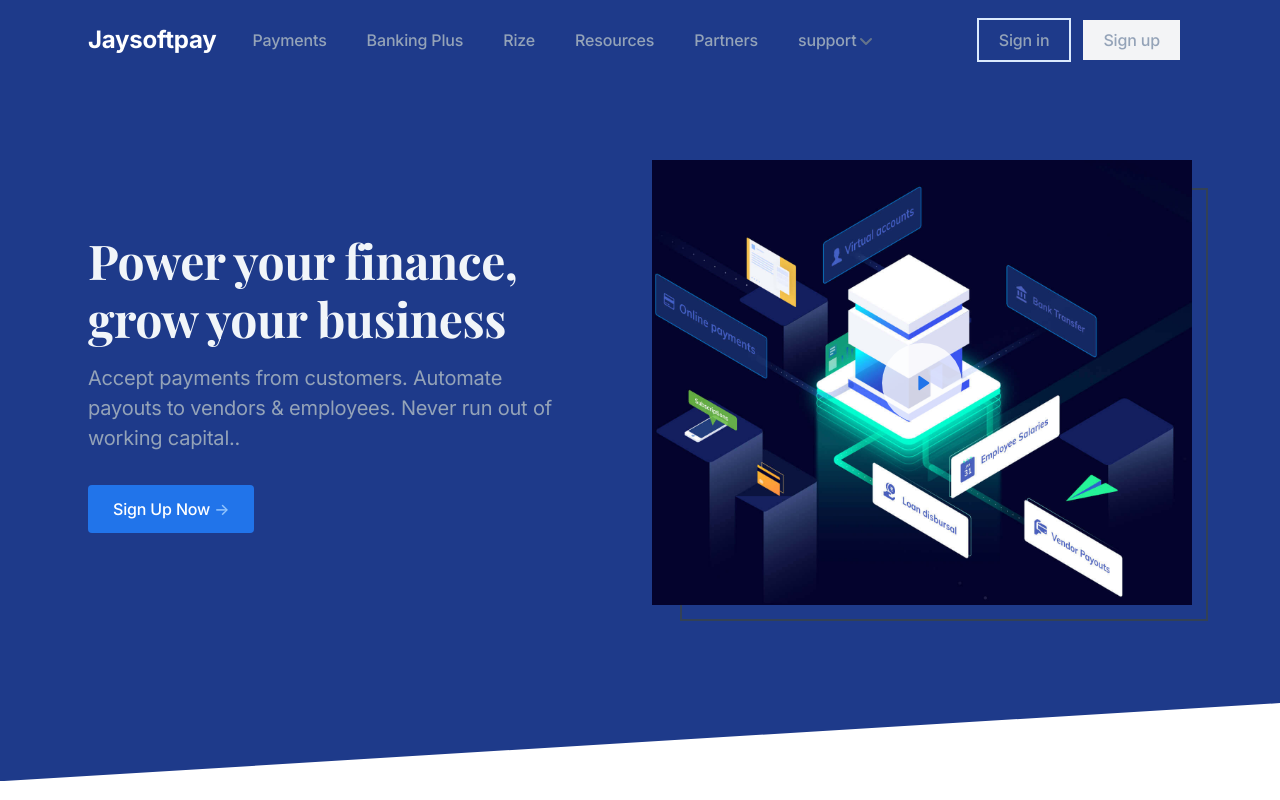
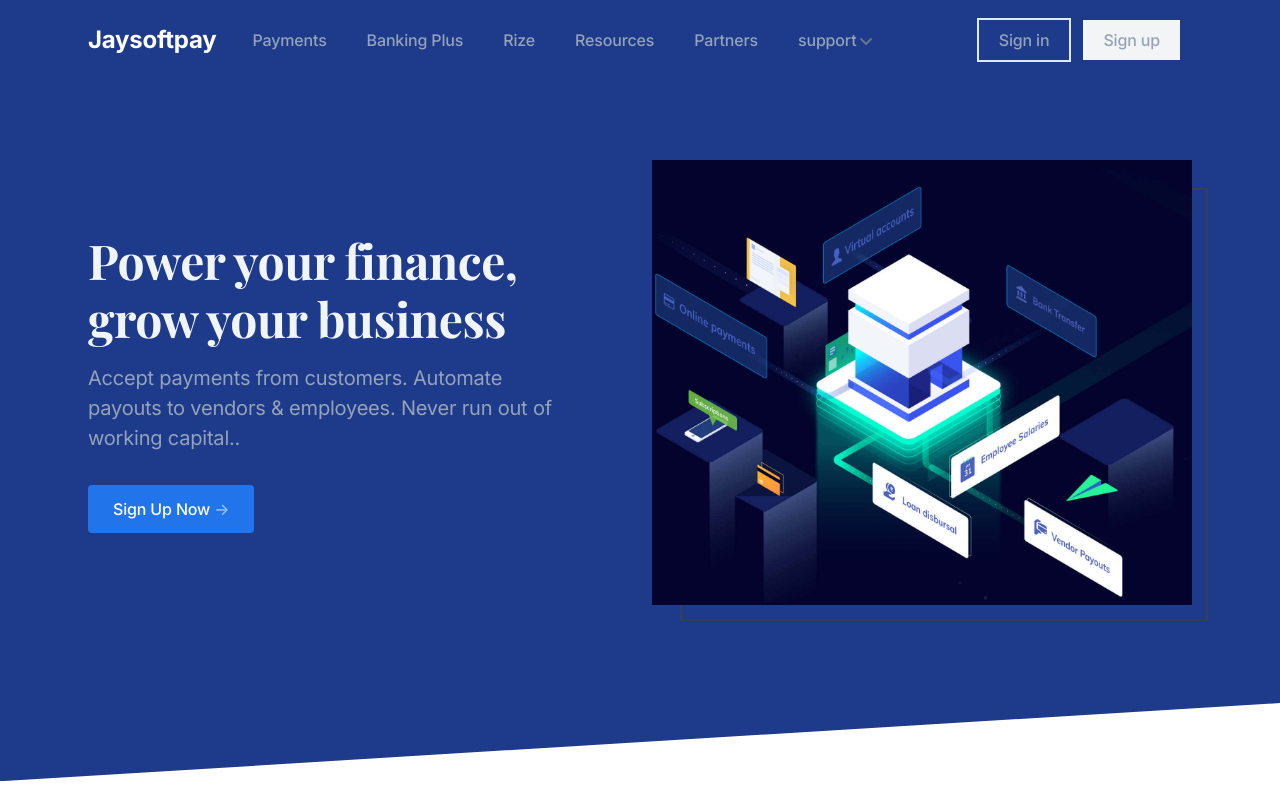
Before and after one commit to gideon-george/jaysoftpay, a Vue app: page / in a window 1280 px wide. Shown: the top 800 px of the page. Built offline with nearby package versions, Linux system fonts and the light colour scheme; a web font is replaced by a local one.

Commit message:
Modal removal

```diff
--- a/src/partials/HeroHome.vue
+++ b/src/partials/HeroHome.vue
@@ -31,19 +31,12 @@
             <div class="flex justify-center items-center">
               <div class="relative">
                 <div class="absolute inset-0 pointer-events-none border-2 border-slate-700 mt-3 ml-3 translate-x-4 translate-y-4 -z-10" aria-hidden="true"></div>
-                <img class="mx-auto md:max-w-none"  src="../images/illustration-desktop.jpg" width="540" height="405" alt="Hero" />
+                <img class="mx-auto md:max-w-none" src="../images/illustration-desktop.jpg" width="540" height="405" alt="Hero" />
               </div>
-              <button class="absolute group" @click.stop="videoModalOpen = true" aria-controls="modal">
-                <svg class="w-16 h-16 fill-current sm:w-20 sm:h-20 group" viewBox="0 0 88 88" xmlns="http://www.w3.org/2000/svg">
-                  <circle class="text-white opacity-80 group-hover:opacity-100 transition duration-150 ease-in-out" cx="44" cy="44" r="44" />
-                  <path class="text-blue-600" d="M52 44a.999.999 0 00-.427-.82l-10-7A1 1 0 0040 37V51a.999.999 0 001.573.82l10-7A.995.995 0 0052 44V44c0 .001 0 .001 0 0z" />
-                </svg>
-              </button>
+
             </div>
 
-            <Modal id="modal" ariaLabel="modal-headline" :modalOpen="videoModalOpen" @close-modal="videoModalOpen = false">
-              <iframe class="w-full aspect-video" src="https://player.vimeo.com/video/174002812" title="Video" allowFullScreen></iframe>
-            </Modal>
+
 
           </div>
         </div>
```
